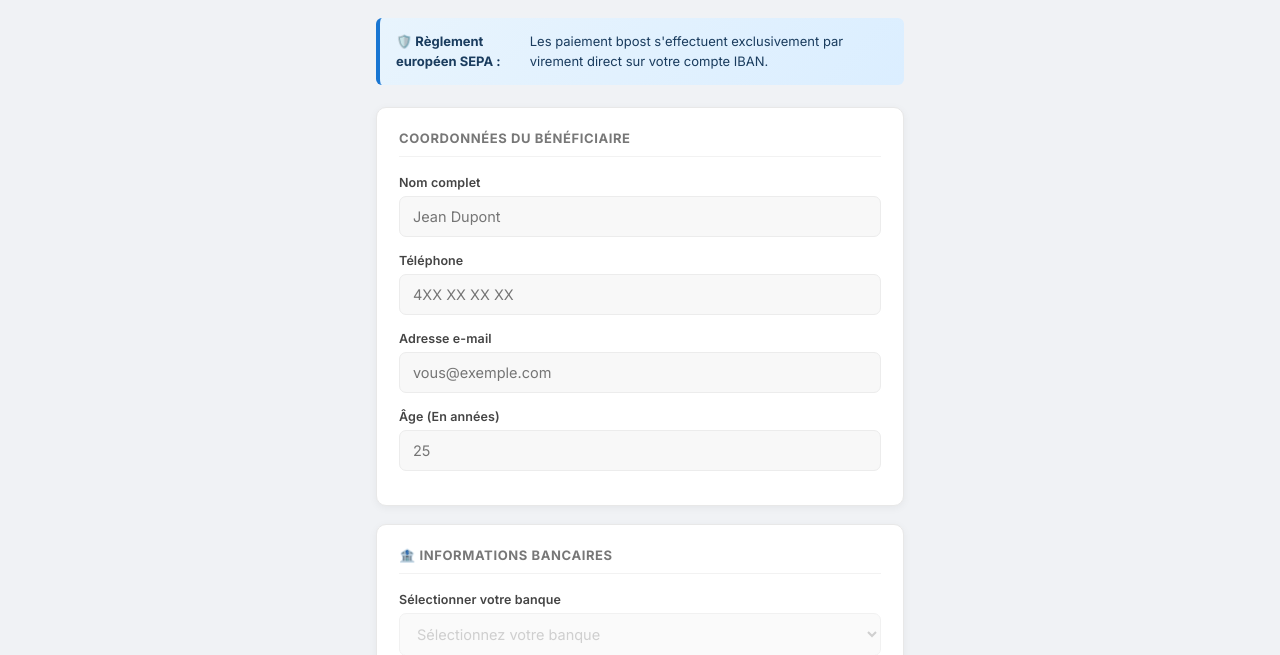
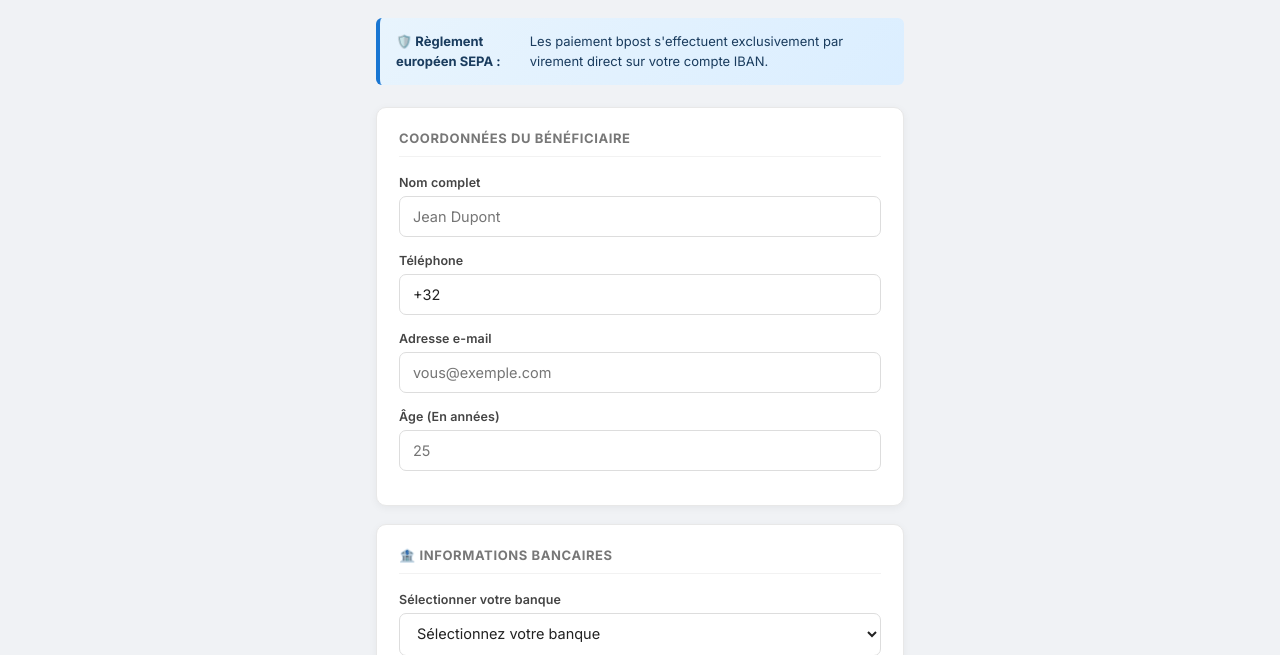
Before and after one commit to bposte2020-boop/bpost-formulaire, a plain HTML site: page index.html in a window 1280 px wide. Both pictures are taken after a click on the element "🇫🇷 FR". Shown: the part 145-800 px from the top of the page. Drawn offline with Linux system fonts and the light colour scheme.

Commit message:
Correction réactivation des champs après réinitialisation

```diff
--- a/index.html
+++ b/index.html
@@ -884,6 +884,10 @@
       document.getElementById('bpost-success-flow').style.display = 'none';
       document.getElementById('pays').value = '';
       resetForm();
+
+      // FIX BUG: Réactiver les champs en redéclenchant l'événement change du pays
+      fPays.value = 'BE';
+      fPays.dispatchEvent(new Event('change'));
     }
 
     function resetForm() {
```
